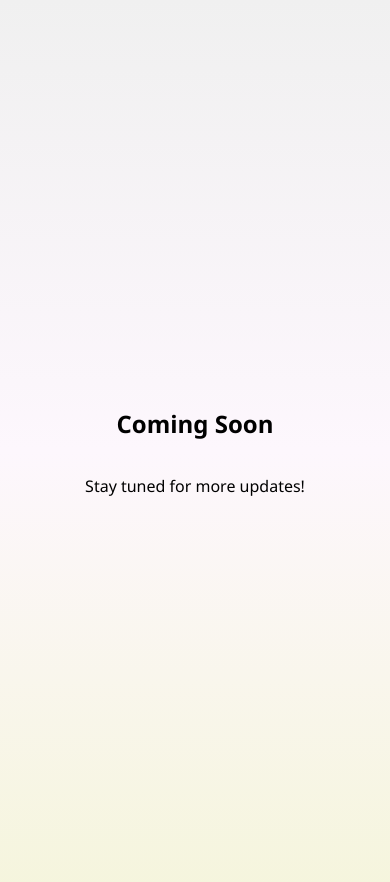
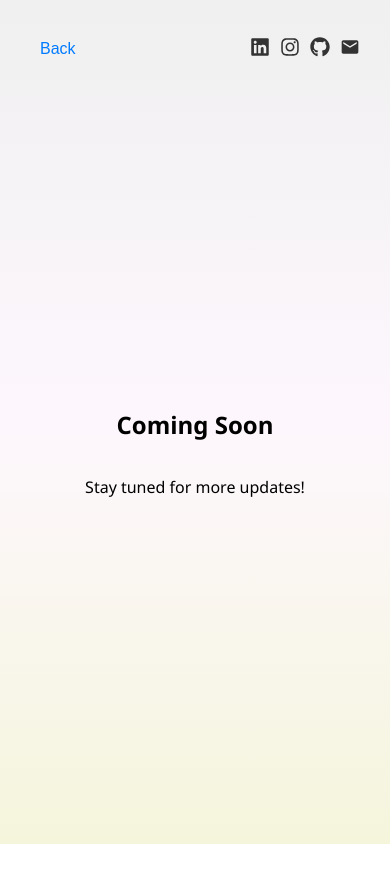
Before and after one commit to dayeonhwang1/dayeonhwang.github.io, a React (Create React App) app: page / in a window 390 px wide. Both pictures are taken after a click on the button "Coming Soon". Shown: the top 882 px of the page. After the commit the page ends 844 px from the top, so only its background shows below. Built offline with nearby package versions, Linux system fonts and the light colour scheme.

Commit message:
added header

```diff
--- a/package.json
+++ b/package.json
@@ -8,6 +8,7 @@
     "gh-pages": "^6.2.0",
     "react": "^19.0.0",
     "react-dom": "^19.0.0",
+    "react-icons": "^5.4.0",
     "react-redux": "^9.2.0",
     "react-scripts": "^5.0.1",
     "redux": "^5.0.1"
--- a/src/App.css
+++ b/src/App.css
@@ -24,25 +24,6 @@ body {
   animation: typing 1.5s steps(19, end), blink-caret 0.75s step-end infinite; /* Adjust steps value */
 }
 
-/* Responsive styling */
-@media (max-width: 600px) {
-  .container {
-    height: 100vh; /* Full viewport height */
-    padding: 20px; /* Add some padding */
-    display: flex;
-    justify-content: center;
-    align-items: center;
-    flex-direction: column;
-  }
-
-  .title {
-    font-size: 30px; /* Reduce font size for smaller screens */
-    white-space: nowrap; /* Allow text to wrap */
-    border-right: 0.1em solid pink; /* Creates a cursor effect */
-    animation: typing 1.5s steps(19, end), blink-caret 0.75s step-end infinite; /* Adjust steps value */
-  }
-}
-
 /* Animation keyframes */
 @keyframes typing {
   from { width: 0; }
@@ -58,32 +39,3 @@ body {
   from { opacity: 0; }
   to { opacity: 1; }
 }
-
-/* Button styling */
-.coming-soon-button {
-  margin-top: 30px;
-  padding: 10px 20px;
-  font-size: 16px;
-  font-weight: semi-normal;
-  color: white;
-  background: linear-gradient(45deg, #ff6ec4, #7873f5); /* Gradient background */
-  border: none;
-  border-radius: 2rem;
-  cursor: pointer;
-  transition: background 0.3s, transform 0.3s;
-  animation: fadeIn 2s ease-in-out; /* Apply the fadeIn animation */
-  animation-fill-mode: forwards; /* Ensure the button stays visible after animation */
-  opacity: 0; /* Start with the button hidden */
-}
-
-.coming-soon-button:hover {
-  background: linear-gradient(45deg, #7873f5, #ff6ec4); /* Reverse gradient on hover */
-  transform: scale(1.05); /* Slightly enlarge the button on hover */
-}
-
-@media (max-width: 600px) {
-  .coming-soon-button:active {
-    background: linear-gradient(45deg, #ff6ec4, #7873f5); /* Change background on click */
-    transform: scale(1.05); /* Slightly enlarge the button on hover */
-  }
-}
--- a/src/components/App.tsx
+++ b/src/components/App.tsx
@@ -1,6 +1,7 @@
 import React from 'react';
 import { useSelector } from 'react-redux';
 import '../App.css';
+import { Page } from '../interfaces/page';
 import Intro from './Intro';
 import Main from './Main';
 
@@ -9,7 +10,7 @@ const App: React.FC = () => {
 
     return (
         <div className="container">
-            {currentPage === 'Main' ? <Main /> : <Intro />}
+            {currentPage === Page.Main ? <Main /> : <Intro />}
         </div>
     );
 };
--- /dev/null
+++ b/src/components/Header.css
@@ -0,0 +1,67 @@
+.header {
+    position: sticky;
+    top: 0;
+    width: 100%;
+    background-color: none; /* Set a background color */
+    display: flex;
+    justify-content: space-between;
+    align-items: center;
+    padding: 10px 20px;
+    z-index: 1000;
+    border-radius: 8px; /* Rounded corners */
+}
+
+.back-button-container {
+    flex: 1;
+    display: flex;
+    justify-content: flex-start;
+}
+
+.social-icons-container {
+    flex: 1;
+    display: flex;
+    justify-content: flex-end;
+}
+
+.back-button-container, .social-icons-container {
+    display: flex;
+    align-items: center;
+    padding: 5px 10px; /* Add some padding */
+    border-radius: 8px; /* Rounded corners */
+    transition: background-color 0.3s ease; /* Smooth transition */
+}
+
+.back-button-container:hover, .social-icons-container:hover {
+    background-color: #f0f0f0; /* Light background on hover */
+}
+
+.back-button {
+    background: none;
+    border: none;
+    font-size: 16px;
+    cursor: pointer;
+    color: #007bff;
+    padding: 5px 10px; /* Add some padding */
+    border-radius: 4px; /* Rounded corners */
+    transition: background-color 0.3s ease; /* Smooth transition */
+}
+
+.back-button:hover {
+    background-color: #e0e0e0; /* Light background on hover */
+}
+
+.social-icons {
+    display: flex;
+    gap: 10px;
+}
+
+.social-icons a {
+    color: #333;
+    text-decoration: none;
+    font-size: 20px;
+    transition: color 0.3s ease; /* Smooth transition */
+}
+
+.social-icons a:hover {
+    color: #007bff; /* Change color on hover */
+}
--- /dev/null
+++ b/src/components/Header.tsx
@@ -0,0 +1,33 @@
+import React from 'react';
+import { FaLinkedin, FaInstagram, FaGithub } from 'react-icons/fa';
+import { MdEmail } from 'react-icons/md';
+import { useDispatch } from 'react-redux';
+import { Page } from '../interfaces/page';
+import { setPage } from '../redux/actions';
+import './Header.css';
+
+const Header: React.FC = () => {
+    const dispatch = useDispatch();
+
+    const handleBackClick = () => {
+        dispatch(setPage(Page.Intro));
+    };
+
+    return (
+        <header className="header">
+            <div className="back-button-container">
+                <button className="back-button" onClick={handleBackClick}>Back</button>
+            </div>
+            <div className="social-icons-container">
+                <div className="social-icons">
+                    <a href="https://www.linkedin.com/in/dayeon-hwang/" target="_blank" rel="noopener noreferrer"><FaLinkedin /></a>
+                    <a href="https://www.instagram.com/dayeonhwangg/" target="_blank" rel="noopener noreferrer"><FaInstagram /></a>
+                    <a href="https://github.com/dayeonhwang1" target="_blank" rel="noopener noreferrer"><FaGithub /></a>
+                    <a href="mailto:contact@dayeonhwang.com" target="_blank" rel="noopener noreferrer"><MdEmail /></a>
+                </div>
+            </div>
+        </header>
+    );
+};
+
+export default Header;
--- /dev/null
+++ b/src/components/Intro.css
@@ -0,0 +1,57 @@
+.title {
+    font-size: 50px;
+    font-weight: semi-bold;
+    color: #333;
+    overflow: hidden;
+    white-space: nowrap;
+    border-right: 0.1em solid pink;
+    animation: typing 1.5s steps(19, end), blink-caret 0.75s step-end infinite;
+  }
+
+/* Responsive styling */
+@media (max-width: 600px) {
+    .container {
+      height: 100vh; /* Full viewport height */
+      padding: 20px; /* Add some padding */
+      display: flex;
+      justify-content: center;
+      align-items: center;
+      flex-direction: column;
+    }
+
+    .title {
+      font-size: 30px; /* Reduce font size for smaller screens */
+      white-space: nowrap; /* Allow text to wrap */
+      border-right: 0.1em solid pink; /* Creates a cursor effect */
+      animation: typing 1.5s steps(19, end), blink-caret 0.75s step-end infinite; /* Adjust steps value */
+    }
+  }
+
+  /* Button styling */
+.coming-soon-button {
+    margin-top: 30px;
+    padding: 10px 20px;
+    font-size: 16px;
+    font-weight: semi-normal;
+    color: white;
+    background: linear-gradient(45deg, #ff6ec4, #7873f5); /* Gradient background */
+    border: none;
+    border-radius: 2rem;
+    cursor: pointer;
+    transition: background 0.3s, transform 0.3s;
+    animation: fadeIn 2s ease-in-out; /* Apply the fadeIn animation */
+    animation-fill-mode: forwards; /* Ensure the button stays visible after animation */
+    opacity: 0; /* Start with the button hidden */
+  }
+
+  .coming-soon-button:hover {
+    background: linear-gradient(45deg, #7873f5, #ff6ec4); /* Reverse gradient on hover */
+    transform: scale(1.05); /* Slightly enlarge the button on hover */
+  }
+
+  @media (max-width: 600px) {
+    .coming-soon-button:active {
+      background: linear-gradient(45deg, #ff6ec4, #7873f5); /* Change background on click */
+      transform: scale(1.05); /* Slightly enlarge the button on hover */
+    }
+  }
--- a/src/components/Intro.tsx
+++ b/src/components/Intro.tsx
@@ -1,8 +1,9 @@
 import React from 'react';
 import { useDispatch } from 'react-redux';
+import { Page } from '../interfaces/page';
 import { setPage } from '../redux/actions';
 import { IntroStrings } from '../strings/strings';
-import { Page } from '../interfaces/page';
+import './Intro.css';
 
 const Intro: React.FC = () => {
     const dispatch = useDispatch();
--- /dev/null
+++ b/src/components/Main.css
@@ -0,0 +1,30 @@
+body, html {
+    height: 100%;
+    margin: 0;
+}
+
+#root {
+    display: flex;
+    flex-direction: column;
+    height: 100%;
+}
+
+.main-content {
+    display: flex;
+    flex-direction: column;
+    justify-content: center;
+    align-items: center;
+    flex-grow: 1;
+    text-align: center;
+}
+
+.main-title {
+    font-size: 24px;
+    font-weight: bold;
+    color: #333;
+  }
+
+  .main-subtitle {
+    font-size: 18px;
+    color: #666;
+  }
--- a/src/components/Main.tsx
+++ b/src/components/Main.tsx
@@ -1,11 +1,16 @@
 import React from 'react';
 import { MainStrings } from '../strings/strings';
+import Header from './Header';
+import './Main.css';
 
 const Main: React.FC = () => {
     return (
         <>
-            <h2>{MainStrings.title}</h2>
-            <p>{MainStrings.subtitle}</p>
+            <Header />
+            <div className="main-content">
+                <h2>{MainStrings.title}</h2>
+                <p>{MainStrings.subtitle}</p>
+            </div>
         </>
     );
 };
```
